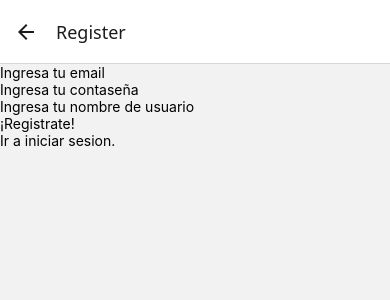
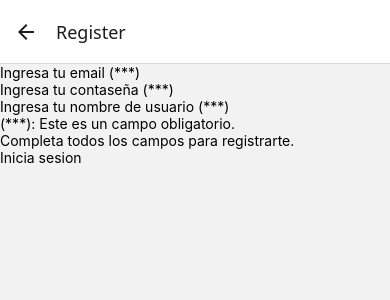
Before and after one commit to chichoycoca/rn-prog3-cahn-reggiardo-martiarena, a React Native app in the folder my-rn-proyect/: screen /Register in a window 390 px wide. Shown: the top 300 px of the page. Built offline with nearby package versions, Linux system fonts and the light colour scheme.

Commit message:
no aparece el  boton de register hasta que se completen los campos

```diff
--- a/my-rn-proyect/App.js
+++ b/my-rn-proyect/App.js
@@ -13,6 +13,7 @@ export default function App() {
   return (
     <NavigationContainer>
       <Stack.Navigator>
+
           <Stack.Screen name='Login' component={Login} />
           <Stack.Screen name='Register' component={Register} />
           <Stack.Screen name='Home' component={Home} />
--- a/my-rn-proyect/src/screens/Register.js
+++ b/my-rn-proyect/src/screens/Register.js
@@ -11,7 +11,7 @@ class Register extends Component {
             password: '',
             username: '',
             registered: false,
-            error: ''
+            error: '',
         }
     }
 
@@ -39,38 +39,50 @@ class Register extends Component {
             console.error("Error en createUserWithEmailAndPassword:", error.code, error.message);
             this.setState({ error: error.message });
         });
+
+        console.log(this.state.email);
+        console.log(this.state.username);
     }
 
     render(){
+        const {email, pass, username} = this.state;
+        const formCompletado = email !== '' && pass !== '' && username !== '';
+
         return (
             <View>
                 <TextInput
                     keyboardType = 'email-address'
-                    placeholder='Ingresa tu email'
+                    placeholder='Ingresa tu email (***)'
                     onChangeText={ email => this.setState({email: email})}
                     value={this.state.email}
                 />
                 <TextInput
                     keyboardType = 'default'
-                    placeholder='Ingresa tu contaseña'
+                    placeholder='Ingresa tu contaseña (***)'
                     secureTextEntry = {true}
                     onChangeText={ pass => this.setState({password: pass})}
                     value={this.state.password}
                 />
                 <TextInput
                     keyboardType = 'default'
-                    placeholder='Ingresa tu nombre de usuario'
+                    placeholder='Ingresa tu nombre de usuario (***)'
                     onChangeText={ user => this.setState({username: user})}
                     value={this.state.username}
                 />
+                <Text>(***): Este es un campo obligatorio.</Text>
+                {formCompletado ? (
+                    <TouchableOpacity onPress={() => this.register(this.state.email, this.state.password, this.state.username)}>
+                        <Text>¡Registrate!</Text>
+                    </TouchableOpacity>
+                ) : (
+                <Text>Completa todos los campos para registrarte.</Text>
+                )}
 
-                <TouchableOpacity onPress={() => this.register(this.state.email, this.state.password, this.state.username)}>
-                    <Text>¡Registrate!</Text>
+                <Text>{this.state.error}</Text>
+                <TouchableOpacity onPress={() => this.props.navigation.navigate("Login")}>
+                    <Text>Inicia sesion</Text>
                 </TouchableOpacity>
 
-                <TouchableOpacity onPress={()=> this.props.navigation.navigate("Login")}>
-                    <Text>Ir a iniciar sesion.</Text>
-                </TouchableOpacity>
             </View>
         )
     }
```
